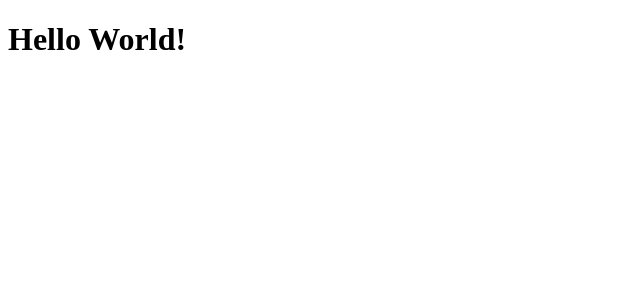
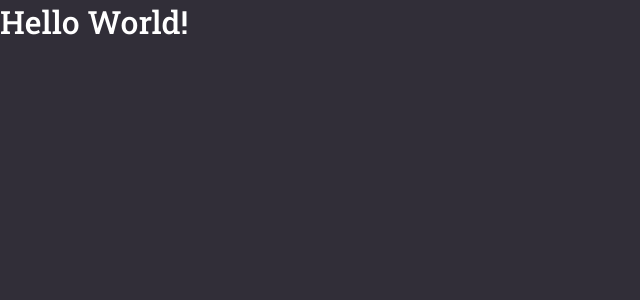
Before and after one commit to SirMcClay/GoBarber-Web, a React (Create React App) app: page / in a window 1280 px wide. Shown: the top 300 px of the page, without its empty margins (0-640 px from the left). Built offline with nearby package versions, Linux system fonts and the light colour scheme.

Commit message:
Global styles

```diff
--- a/public/index.html
+++ b/public/index.html
@@ -6,6 +6,8 @@
     <meta name="theme-color" content="#FF9900" />
 
     <title>GoBarber</title>
+
+    <link href="https://fonts.googleapis.com/css2?family=Roboto+Slab:wght@400;500&display=swap" rel="stylesheet" />
   </head>
   <body>
     <noscript>You need to enable JavaScript to run this app.</noscript>
--- a/src/App.tsx
+++ b/src/App.tsx
@@ -1,5 +1,12 @@
 import React from 'react';
 
-const App: React.FC = () => <h1>Hello World!</h1>;
+import GlobalStyle from './styles/global';
+
+const App: React.FC = () => (
+  <>
+    <h1>Hello World!</h1>
+    <GlobalStyle />
+  </>
+);
 
 export default App;
--- /dev/null
+++ b/src/styles/global.ts
@@ -0,0 +1,29 @@
+import { createGlobalStyle } from 'styled-components';
+
+export default createGlobalStyle`
+* {
+  margin: 0;
+  padding: 0;
+  box-sizing: border-box;
+  outline: 0;
+}
+
+body {
+  background: #312E38;
+  color: #FFF;
+  -webkit-font-smoothing: antialiased;
+}
+
+body, input, button {
+  font-family: 'Roboto Slab', serif;
+  font-size: 16px;
+}
+
+h1, h2, h3, h4, h5, h6, strong {
+  font-weight: 500;
+}
+
+button {
+  cursor: pointer;
+}
+`;
```
Also changed, not shown: 1 other file (tests, documents, lock files or other folders).
